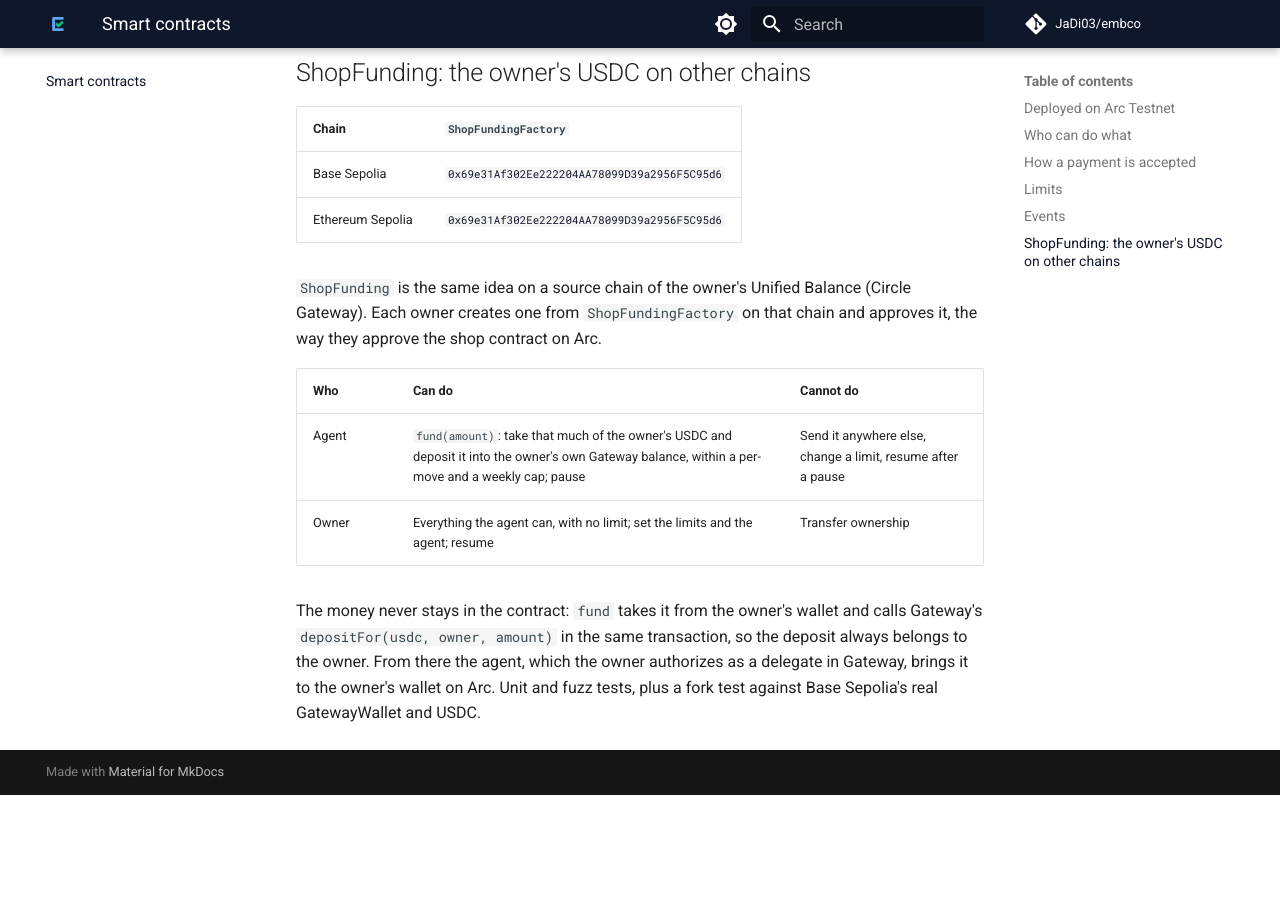
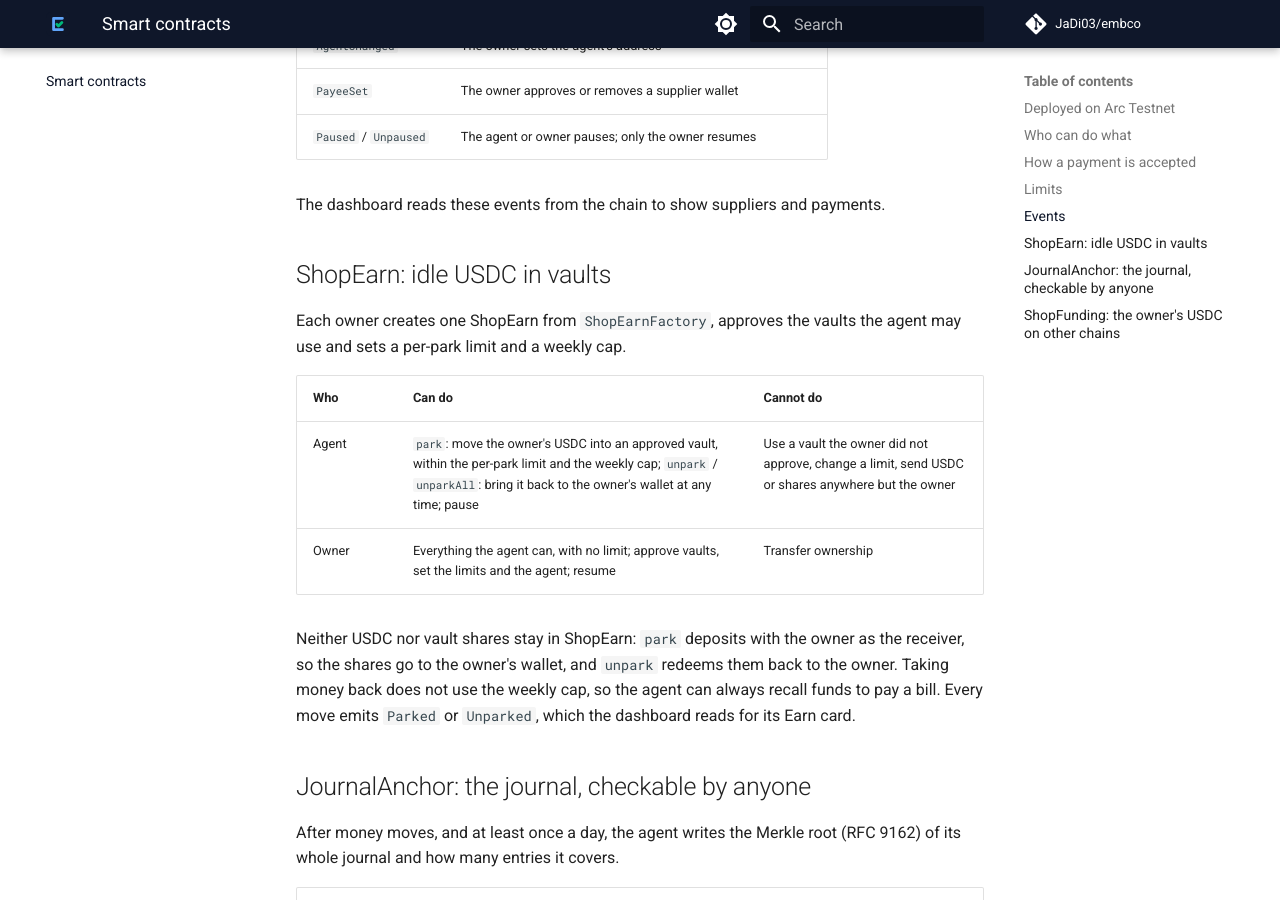
Before and after one commit to JaDi03/embco, an MkDocs documentation site: the page built from docs/contracts.md, in a window 1280 px wide and 900 px high, scrolled down 2799 px. Built offline with MkDocs 1.6.1 and Material for MkDocs 9.7.7, drawn with Linux system fonts in a browser that asks for light colours; comment, search, counter and statistics services are not loaded; before the commit the page ends 3594 px from its top, so only the background shows below that; some of the changed text lies outside the part shown.

Commit message:
docs: list the contracts on Arc in the README and the docs

```diff
--- a/docs/contracts.md
+++ b/docs/contracts.md
@@ -8,6 +8,10 @@
 | Contract | Address |
 |---|---|
 | `ShopPayablesFactory` | [`0x5D455dF984C85abe160E4585E0c1139ded5d2c3b`](https://explorer.testnet.arc.io/address/0x5D455dF984C85abe160E4585E0c1139ded5d2c3b) (source verified on [Sourcify](https://repo.sourcify.dev/5042002/0x5D455dF984C85abe160E4585E0c1139ded5d2c3b)) |
+| `ShopEarnFactory` | [`0xEDF589982F10CCC3c8489726FaB39124b1F683Aa`](https://explorer.testnet.arc.io/address/0xEDF589982F10CCC3c8489726FaB39124b1F683Aa) |
+| `JournalAnchor` | [`0x4385a2F8acda166F3FE3B3825F6950BA7dAc2582`](https://explorer.testnet.arc.io/address/0x4385a2F8acda166F3FE3B3825F6950BA7dAc2582) |
+| Morpho USDC Vault (ERC-4626, not embco's) | [`0x8f2d33b5d4b9b5f02df635ae308f7b4c9da8d2dc`](https://explorer.testnet.arc.io/address/0x8f2d33b5d4b9b5f02df635ae308f7b4c9da8d2dc) |
+| EarnKit USDC Vault (ERC-4626, not embco's; deposits closed) | [`0xaabbef1d3971c710276ed41ec791bbe14cdb8e88`](https://explorer.testnet.arc.io/address/0xaabbef1d3971c710276ed41ec791bbe14cdb8e88) |
 | USDC (ERC-20 interface) | `0x3600000000000000000000000000000000000000` |
 | Memo (predeployed) | `0x5294E9927c3306DcBaDb03fe70b92e01cCede505` |
 | Pilot shop's agent wallet (Circle EOA, from before shops got their own gasless agent) | [`0x2309ed4a43e3b1ab4222f6938538a6c88bd27dd8`](https://explorer.testnet.arc.io/address/0x2309ed4a43e3b1ab4222f6938538a6c88bd27dd8) |
@@ -51,6 +55,34 @@
 
 The dashboard reads these events from the chain to show suppliers and payments.
 
+## ShopEarn: idle USDC in vaults
+
+Each owner creates one ShopEarn from `ShopEarnFactory`, approves the vaults the agent may use and
+sets a per-park limit and a weekly cap.
+
+| Who | Can do | Cannot do |
+|---|---|---|
+| Agent | `park`: move the owner's USDC into an approved vault, within the per-park limit and the weekly cap; `unpark` / `unparkAll`: bring it back to the owner's wallet at any time; pause | Use a vault the owner did not approve, change a limit, send USDC or shares anywhere but the owner |
+| Owner | Everything the agent can, with no limit; approve vaults, set the limits and the agent; resume | Transfer ownership |
+
+Neither USDC nor vault shares stay in ShopEarn: `park` deposits with the owner as the receiver, so
+the shares go to the owner's wallet, and `unpark` redeems them back to the owner. Taking money back
+does not use the weekly cap, so the agent can always recall funds to pay a bill. Every move emits
+`Parked` or `Unparked`, which the dashboard reads for its Earn card.
+
+## JournalAnchor: the journal, checkable by anyone
+
+After money moves, and at least once a day, the agent writes the Merkle root (RFC 9162) of its
+whole journal and how many entries it covers.
+
+| Who | Can do | Cannot do |
+|---|---|---|
+| The agent the shop contract names | `anchor(shop, root, size)`, with a size larger than the last one | Change or remove an anchor, anchor a smaller journal |
+| Anyone | Read `latest`, `count` and `anchorAt` for any shop | Anchor for a shop that does not name them as its agent |
+
+The contract has no owner. `embco verify` recomputes the root from a copy of the journal and
+compares it with every anchor: a changed, removed or reordered entry gives a different root.
+
 ## ShopFunding: the owner's USDC on other chains
 
 | Chain | `ShopFundingFactory` |
```
Also changed, not shown: README.md (+12 -1 lines).
